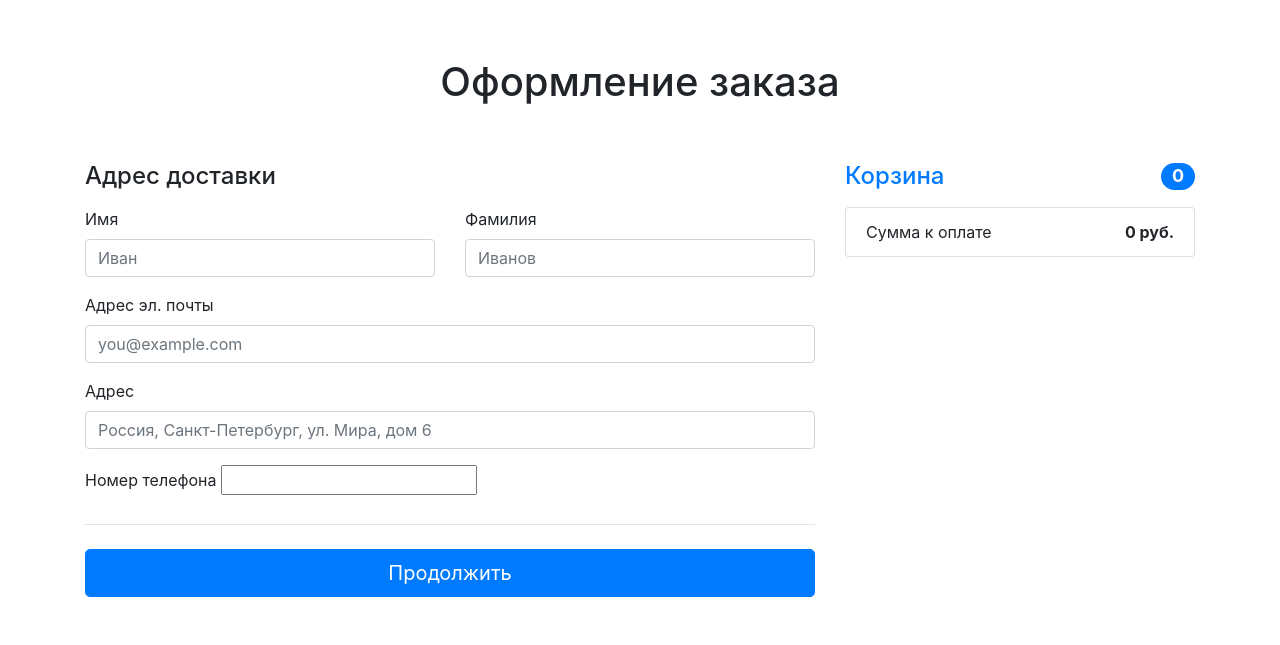
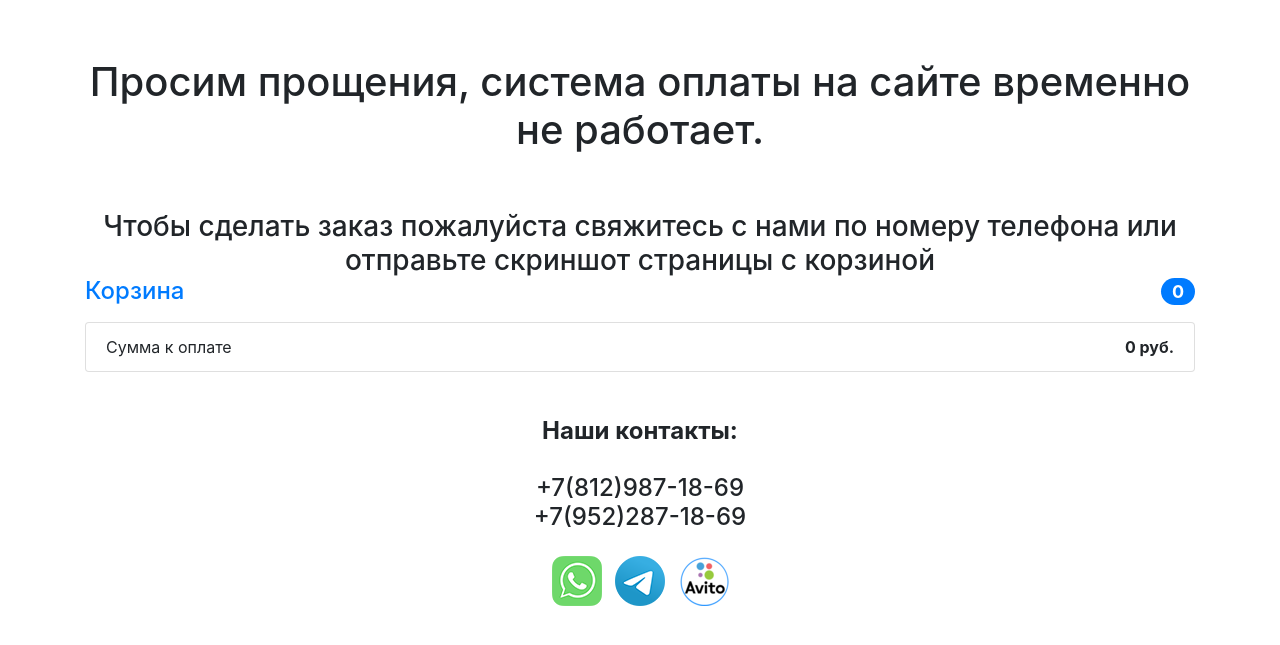
Before and after one commit to wadimba777/tanktuningstore, a Django app: page /orders/order-create/ in a window 1280 px wide. Shown: the part 56-701 px from the top of the page. Run offline with Django 3.2, Linux system fonts and the light colour scheme; the visitor is signed in with stand-in values (Sample User, id 1); data that the repository does not hold is empty; parts of the project's set-up code (start-up, migrations or seed data) failed here and were passed over; some libraries are stand-ins or nearby versions.

Commit message:
little bugs fixed + mail verification  enabled

```diff
--- a/common/views.py
+++ b/common/views.py
@@ -5,3 +5,4 @@ class TitleMixin:
         context = super(TitleMixin, self).get_context_data(**kwargs)
         context['title'] = self.title
         return context
+    #
--- a/orders/admin.py
+++ b/orders/admin.py
@@ -9,7 +9,7 @@ class OrderAdmin(admin.ModelAdmin):
     fields = (
         'id', 'created',
         ('first_name', 'last_name'),
-        ('email', 'address', 'phone'),
+        ('email', 'address'),
         'basket_history', 'status', 'initiator',
     )
     readonly_fields = ('id', 'created')
--- a/orders/forms.py
+++ b/orders/forms.py
@@ -1,5 +1,4 @@
 from django import forms
-from phonenumber_field.formfields import PhoneNumberField
 from orders.models import Order
 
 
@@ -7,11 +6,10 @@ class OrderForm(forms.ModelForm):
     first_name = forms.CharField(widget=forms.TextInput(attrs={'class': 'form-control', 'placeholder': 'Иван'}))
     last_name = forms.CharField(widget=forms.TextInput(attrs={'class': 'form-control', 'placeholder': 'Иванов'}))
     email = forms.EmailField(widget=forms.EmailInput(attrs={'class': 'form-control', 'placeholder': 'you@example.com'}))
-    phone = PhoneNumberField(widget=forms.TextInput(attrs={'class': 'form-control', 'placeholder': '+7(777)777-77-77'}))
     address = forms.CharField(widget=forms.TextInput(attrs={
         'class': 'form-control', 'placeholder': 'Россия, Санкт-Петербург, ул. Мира, дом 6',
     }))
 
     class Meta:
         model = Order
-        fields = ('first_name', 'last_name', 'email', 'address', 'phone')
+        fields = ('first_name', 'last_name', 'email', 'address')
--- a/orders/models.py
+++ b/orders/models.py
@@ -2,8 +2,6 @@ from django.db import models
 
 from products.models import Basket
 from users.models import User
-from phonenumber_field.modelfields import PhoneNumberField
-
 
 class Order(models.Model):
     CREATED = 0
@@ -24,7 +22,6 @@ class Order(models.Model):
     basket_history = models.JSONField(default=dict)
     created = models.DateTimeField(auto_now_add=True)
     status = models.SmallIntegerField(default=CREATED, choices=STATUSES)
-    phone = PhoneNumberField(null=False, blank=False, unique=True)
     initiator = models.ForeignKey(to=User, on_delete=models.CASCADE)
 
     def __str__(self):
--- a/orders/templates/orders/order-create.html
+++ b/orders/templates/orders/order-create.html
@@ -1,6 +1,6 @@
 {% extends 'products/base.html' %}
 {% load humanize %}
-
+{% load static %}
 {% block content %}
     <section>
         <div class="alert alert-warning text-center" role="alert">
@@ -8,11 +8,14 @@
         </div>
         <div class="container">
             <div class="py-5 text-center">
-                <h1>Оформление заказа</h1>
+                <h1>Просим прощения, система оплаты на сайте временно не работает.</h1>
             </div>
-            <div class="row g-5">
-                <div class="col-md-5 col-lg-4 order-md-last">
-                    <h4 class="d-flex justify-content-between align-items-center mb-3">
+
+                <div class="m-0 text-center text-black">
+
+                    <div>
+                        <h3 class="m-0 text-center text-black"> Чтобы сделать заказ пожалуйста свяжитесь с нами по номеру телефона или отправьте скриншот страницы с корзиной </h3>
+                        <h4 class="d-flex justify-content-between align-items-center mb-3">
                         <span class="text-primary">Корзина</span>
                         <span class="badge badge-primary badge-pill text-white">{{ baskets.total_quantity }}</span>
                     </h4>
@@ -31,40 +34,49 @@
                             <strong>{{ baskets.total_sum|intcomma }} руб.</strong>
                         </li>
                     </ul>
-                </div>
-                <div class="col-md-7 col-lg-8">
-                    <h4 class="mb-3">Адрес доставки</h4>
-                    <form action="{% url 'orders:order_create' %}" method="post">
-                        {% csrf_token %}
-                        <div class="row g-3">
-                            <div class="col-sm-6">
-                                <label for="{{ form.first_name.id_for_label }}" class="form-label">Имя</label>
-                                {{ form.first_name }}
+                        <h4 id="contacts" class="m-0 text-center text-black"><br><b>Наши контакты:</b> <br><br> +7(812)987-18-69 <br> +7(952)287-18-69</h4>
+            <br>
+            <div class="m-0 text-center text-whiten">
+                <a href="https://wa.me/7123456789"><img src="{% static 'vendor/img/whatsapp-logo.png' %}">
+                &nbsp;
+                <a href="https://web.telegram.org/">
+                    <img src="{% static 'vendor/img/tg-image-color.png' %}"/>
+                &nbsp;
+                <a href="https://www.avito.ru/user/13487b14127cd8e68481566569302874/profile?id=3182369205&src=item&page_from=from_item_card&iid=3182369205">
+                    <img src="{% static 'vendor/img/avito-logo.png' %}"/></a>
+
+
+
+<!--                    <h4 class="mb-3">Адрес доставки</h4>-->
+<!--                    <form action="{% url 'orders:order_create' %}" method="post">-->
+<!--                        {% csrf_token %}-->
+<!--                        <div class="row g-3">-->
+<!--                            <div class="col-sm-6">-->
+<!--                                <label for="{{ form.first_name.id_for_label }}" class="form-label">Имя</label>-->
+<!--                                {{ form.first_name }}-->
+<!--                            </div>-->
+
+<!--                            <div class="col-sm-6">-->
+<!--                                <label for="{{ form.last_name.id_for_label }}" class="form-label">Фамилия</label>-->
+<!--                                {{ form.last_name }}-->
+<!--                            </div>-->
+
+<!--                            <div class="col-12 mt-3">-->
+<!--                                <label for="{{ form.email.id_for_label }}" class="form-label">Адрес электронной-->
+<!--                                    почты</label>-->
+<!--                                {{ form.email }}-->
+<!--                            </div>-->
+
+<!--                            <div class="col-12 mt-3">-->
+<!--                                <label for="{{ form.email.address }}" class="form-label">Адрес</label>-->
+<!--                                {{ form.address }}-->
                             </div>
 
-                            <div class="col-sm-6">
-                                <label for="{{ form.last_name.id_for_label }}" class="form-label">Фамилия</label>
-                                {{ form.last_name }}
-                            </div>
 
-                            <div class="col-12 mt-3">
-                                <label for="{{ form.email.id_for_label }}" class="form-label">Адрес эл. почты</label>
-                                {{ form.email }}
-                            </div>
-
-                            <div class="col-12 mt-3">
-                                <label for="{{ form.address.id_for_label }}" class="form-label">Адрес</label>
-                                {{ form.address }}
-                            </div>
-                            <div class="col-11 mt-3">
-                                <label for="{{ form.phone.id_for_label }}" class="form-label">Номер телефона</label>
-                                {{ form.phone }}
-                            </div>
                         </div>
 
-                        <hr class="my-4">
 
-                        <button class="w-100 btn btn-primary btn-lg" type="submit">Продолжить</button>
+
                     </form>
                 </div>
             </div>
--- a/orders/views.py
+++ b/orders/views.py
@@ -84,22 +84,28 @@ def stripe_webhook_view(request):
     except ValueError:
         # Invalid payload
         return HttpResponse(status=400)
+
     except stripe.error.SignatureVerificationError:
         # Invalid signature
         return HttpResponse(status=400)
 
-    # Handle the checkout.session.completed event
+      # Handle the checkout.session.completed event
     if event['type'] == 'checkout.session.completed':
-        session = event['data']['object']
+        # Retrieve the session. If you require line items in the response, you may include them by expanding line_items.
+        session = stripe.checkout.Session.retrieve(
+            event['data']['object']['id'],
+            expand=['line_items'],
+        )
 
+        line_items = session.line_items
         # Fulfill the purchase...
-        fulfill_order(session)
+        fulfill_order(line_items)
 
-    # Passed signature verification
-    return HttpResponse(status=200)
+      # Passed signature verification
+        return HttpResponse(status=200)
 
 
-def fulfill_order(session):
-    order_id = int(session.metadata.order_id)
+def fulfill_order(line_items):
+    order_id = int(line_items.metadata.order_id)
     order = Order.objects.get(id=order_id)
     order.update_after_payment()
--- a/products/templates/products/base.html
+++ b/products/templates/products/base.html
@@ -57,9 +57,9 @@
                                 <a class="dropdown-item" href="{% url 'users:profile' user.id %}">Профиль</a>
                          </li>
 
-                              <li>
-                                  <a class="dropdown-item" href="{% url 'orders:orders_list' %}">Заказы</a>
-                              </li>
+<!--                              <li>-->
+<!--                                  <a class="dropdown-item" href="{% url 'orders:orders_list' %}">Заказы</a>-->
+<!--                              </li>-->
                         {% block contact_me %}   {% endblock %}
                               {% if user.is_superuser or user.is_staff %}
                               <li>
--- a/products/templates/products/index.html
+++ b/products/templates/products/index.html
@@ -16,7 +16,7 @@
                 <div class="col-lg-6">
                     <h1 class="mt-5">Tank Tuning <b>SPB</b></h1>
                     <p>
-                        <b>Интернет-магазин тюнинг деталей и аксессуаров для автомобилей Tank 300 и Tank 500 в Санкт-Петербурге</b>
+                        <b>Интернет-магазин деталей и аксессуаров для тюнинга автомобилей Tank 300 и Tank 500 в Санкт-Петербурге</b>
                     </p>
                     <button id="start-purchase-btn" type="button" class="btn btn-lg">
                         <a id="start-purchase-link" href="{% url 'products:index' %}">
--- a/requirements.txt
+++ b/requirements.txt
@@ -5,7 +5,6 @@ django-allauth==0.55.2
 django-debug-toolbar==4.2.0
 django-environ==0.11.2
 django-extensions==3.2.3
-djangorestframework==3.14.0
 
 flake8==6.1.0
 isort==5.12.0
@@ -16,5 +15,5 @@ redis==4.6.0
 celery==5.3.4
 django-redis==5.3.0
 
-psycopg2==2.9.7
+psycopg2-binary==2.9.3
 django-phonenumber-field==7.1.0
--- a/users/admin.py
+++ b/users/admin.py
@@ -13,4 +13,4 @@ class UserAdmin(admin.ModelAdmin):
 class EmailVerificationAdmin(admin.ModelAdmin):
     list_display = ('code', 'user', 'expiration')
     fields = ('code', 'user', 'expiration', 'created')
-    readonly_fields = ('created', )
+    readonly_fields = ('created',)
--- a/users/templates/users/base.html
+++ b/users/templates/users/base.html
@@ -24,8 +24,6 @@
 <script src="https://cdn.jsdelivr.net/npm/bootstrap@4.5.3/dist/js/bootstrap.bundle.min.js"
         crossorigin="anonymous"></script>
 <script src="{% static 'vendor/js/auth-admin.js' %}"></script>
-
 </body>
-
 {% block footer %}  {% endblock %}
 </html>
```
Also changed, not shown: products/models.py (+3 -16 lines), tankstore/settings.py (+18 -13 lines), users/templates/users/login.html (+4 -7 lines), orders/migrations/0001_initial.py, products/migrations/0005_auto_20230926_2137.py, 1 other file.
